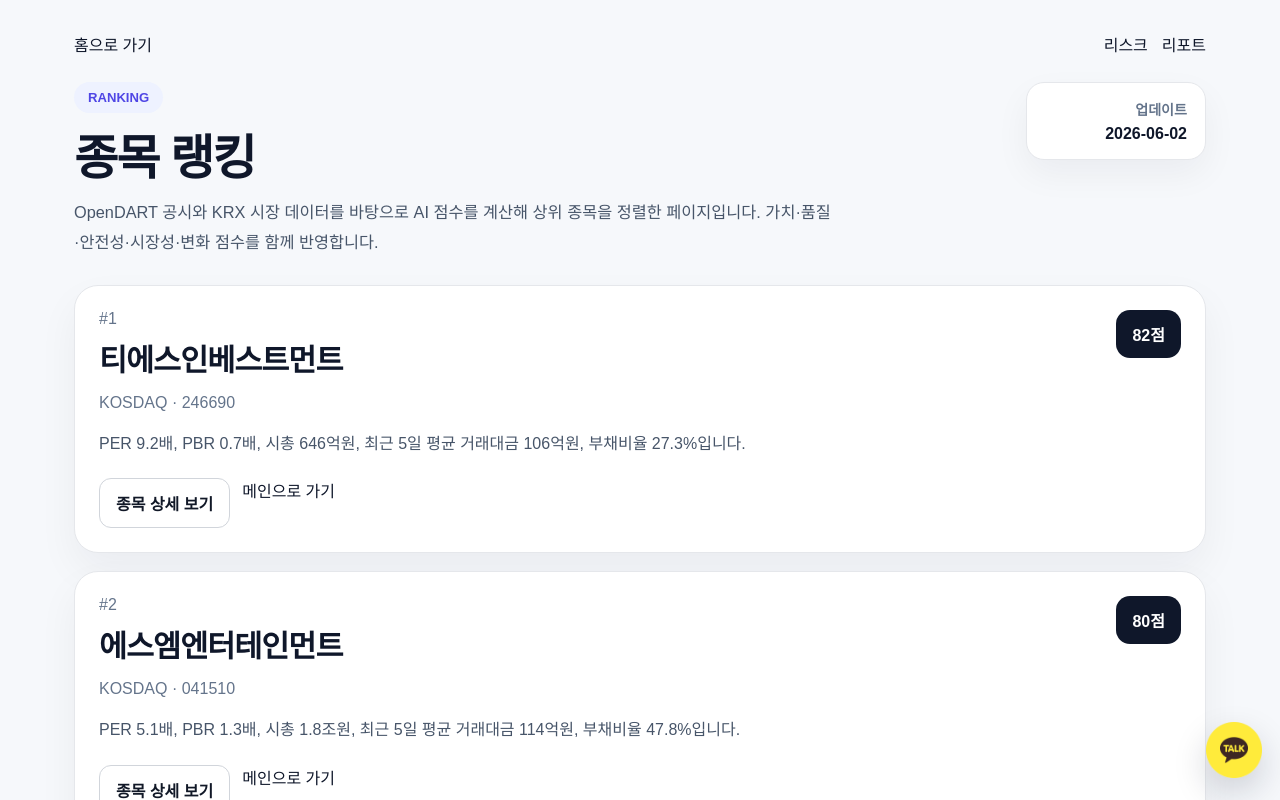
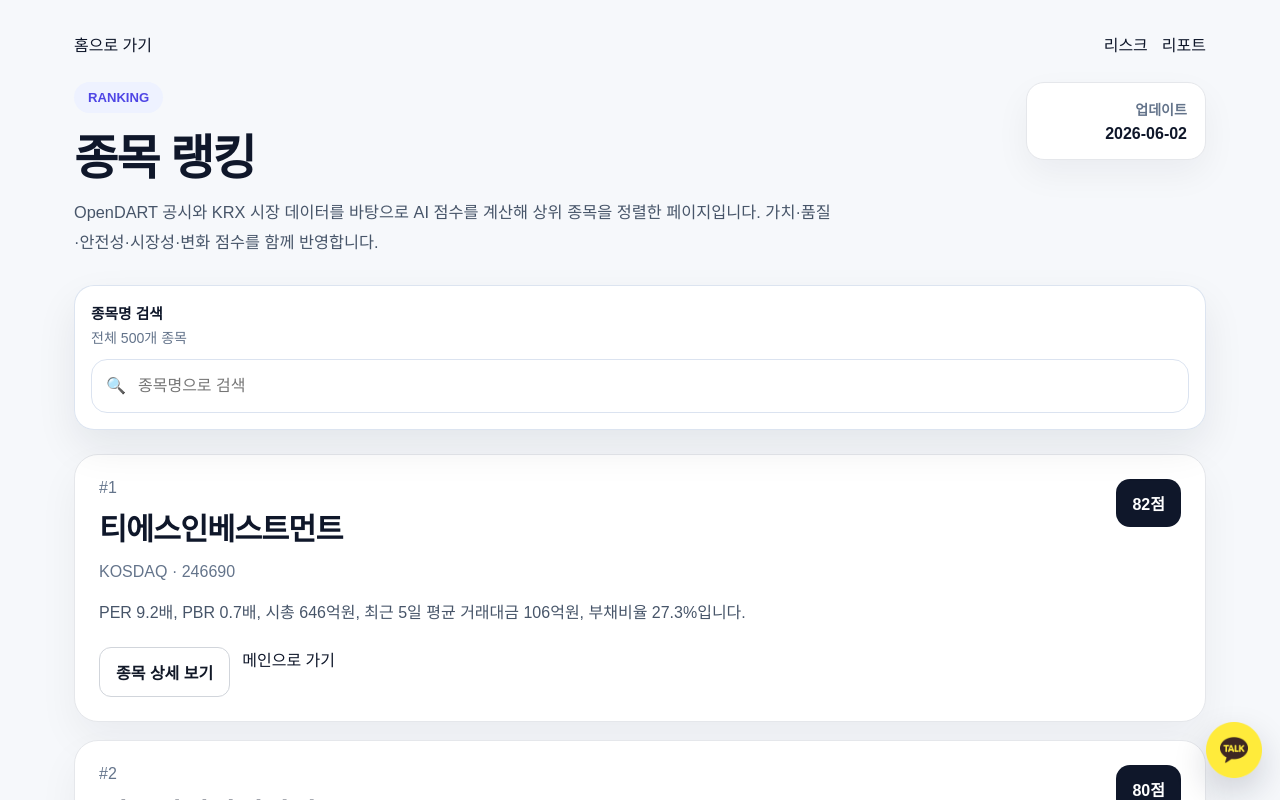
Before and after one commit to DcoyA/screener, a Next.js app: page /ranking in a window 1280 px wide. Shown: the top 800 px of the page. Built offline with nearby package versions, Linux system fonts and the light colour scheme.

Commit message:
Update page.js

```diff
--- a/app/ranking/page.js
+++ b/app/ranking/page.js
@@ -1,12 +1,60 @@
 "use client";
 
 import Link from "next/link";
+import { useMemo, useState } from "react";
 import stocks from "../data/stocks.json";
 
+function normalizeKeyword(value = "") {
+  return value.toLowerCase().replace(/\s+/g, "").trim();
+}
+
+function renderHighlightedName(name, query) {
+  if (!query) return name;
+
+  const directIndex = name.toLowerCase().indexOf(query.toLowerCase());
+  if (directIndex === -1) return name;
+
+  const before = name.slice(0, directIndex);
+  const match = name.slice(directIndex, directIndex + query.length);
+  const after = name.slice(directIndex + query.length);
+
+  return (
+    <>
+      {before}
+      <mark className="nameHighlight">{match}</mark>
+      {after}
+    </>
+  );
+}
 
 export default function RankingPage() {
-  const rankedStocks = [...stocks].sort((a, b) => b.totalScore - a.totalScore);
+  const [searchTerm, setSearchTerm] = useState("");
+
+  const rankedStocks = useMemo(
+    () =>
+      [...stocks]
+        .sort((a, b) => b.totalScore - a.totalScore)
+        .map((stock, index) => ({
+          ...stock,
+          originalRank: index + 1,
+        })),
+    []
+  );
+
   const updatedAt = rankedStocks[0]?.updatedAt || "-";
+  const normalizedSearchTerm = normalizeKeyword(searchTerm);
+
+  const filteredStocks = useMemo(() => {
+    if (!normalizedSearchTerm) return rankedStocks;
+
+    return rankedStocks.filter((stock) =>
+      normalizeKeyword(stock.name).includes(normalizedSearchTerm)
+    );
+  }, [rankedStocks, normalizedSearchTerm]);
+
+  const resultCountText = normalizedSearchTerm
+    ? `검색 결과 ${filteredStocks.length}개 / 전체 ${rankedStocks.length}개`
+    : `전체 ${rankedStocks.length}개 종목`;
 
   return (
     <>
@@ -37,13 +85,50 @@ export default function RankingPage() {
           </div>
         </section>
 
+        <div className="floatingSearchWrap">
+          <div className="floatingSearchCard">
+            <div className="searchHeader">
+              <div>
+                <p className="searchLabel">종목명 검색</p>
+                <p className="searchMeta">{resultCountText}</p>
+              </div>
+            </div>
+
+            <div className="searchInputRow">
+              <div className="searchInputBox">
+                <span className="searchIcon" aria-hidden="true">
+                  🔍
+                </span>
+                <input
+                  type="text"
+                  value={searchTerm}
+                  onChange={(e) => setSearchTerm(e.target.value)}
+                  placeholder="종목명으로 검색"
+                  aria-label="종목명 검색"
+                />
+              </div>
+
+              {searchTerm ? (
+                <button
+                  type="button"
+                  className="clearBtn"
+                  onClick={() => setSearchTerm("")}
+                >
+                  초기화
+                </button>
+              ) : null}
+            </div>
+          </div>
+        </div>
+
         <div className="listWrap">
-          {rankedStocks.map((stock, index) => (
+          {filteredStocks.length > 0 ? (
+            filteredStocks.map((stock) => (
               <div className="listCard" key={stock.code}>
                 <div className="listTop">
                   <div>
-                  <p className="muted">#{index + 1}</p>
-                  <h2>{stock.name}</h2>
+                    <p className="muted">#{stock.originalRank}</p>
+                    <h2>{renderHighlightedName(stock.name, searchTerm)}</h2>
                     <p className="stockCode">
                       {stock.market} · {stock.code}
                     </p>
@@ -63,7 +148,22 @@ export default function RankingPage() {
                   </Link>
                 </div>
               </div>
-          ))}
+            ))
+          ) : (
+            <div className="emptyState">
+              <p className="emptyTitle">검색 결과가 없습니다.</p>
+              <p className="emptyDesc">
+                종목명 기준으로만 검색됩니다. 다른 종목명을 입력해 보세요.
+              </p>
+              <button
+                type="button"
+                className="ghostBtn"
+                onClick={() => setSearchTerm("")}
+              >
+                검색 초기화
+              </button>
+            </div>
+          )}
         </div>
       </main>
 
@@ -131,7 +231,9 @@ export default function RankingPage() {
           box-shadow: 0 14px 34px rgba(15, 23, 42, 0.05);
           text-align: right;
         }
-        .updateLabel, .muted, .stockCode {
+        .updateLabel,
+        .muted,
+        .stockCode {
           color: #64748b;
         }
         .updateLabel {
@@ -139,6 +241,82 @@ export default function RankingPage() {
           margin-bottom: 6px;
           font-size: 0.88rem;
           font-weight: 700;
+        }
+        .floatingSearchWrap {
+          position: sticky;
+          top: 16px;
+          z-index: 30;
+          margin-bottom: 18px;
+        }
+        .floatingSearchCard {
+          border: 1px solid rgba(219, 227, 240, 0.95);
+          border-radius: 20px;
+          padding: 16px;
+          background: rgba(255, 255, 255, 0.94);
+          backdrop-filter: blur(12px);
+          box-shadow: 0 18px 40px rgba(15, 23, 42, 0.08);
+        }
+        .searchHeader {
+          display: flex;
+          justify-content: space-between;
+          align-items: center;
+          gap: 12px;
+          margin-bottom: 12px;
+        }
+        .searchLabel {
+          margin: 0;
+          font-size: 0.92rem;
+          font-weight: 800;
+          color: #0f172a;
+        }
+        .searchMeta {
+          margin: 4px 0 0;
+          color: #64748b;
+          font-size: 0.88rem;
+        }
+        .searchInputRow {
+          display: flex;
+          gap: 12px;
+          align-items: center;
+          flex-wrap: wrap;
+        }
+        .searchInputBox {
+          flex: 1 1 320px;
+          display: flex;
+          align-items: center;
+          gap: 10px;
+          height: 54px;
+          border-radius: 16px;
+          border: 1px solid #dbe3f0;
+          background: #ffffff;
+          padding: 0 14px;
+        }
+        .searchInputBox:focus-within {
+          border-color: #4f46e5;
+          box-shadow: 0 0 0 4px rgba(79, 70, 229, 0.12);
+        }
+        .searchIcon {
+          font-size: 1rem;
+          line-height: 1;
+        }
+        .searchInputBox input {
+          flex: 1;
+          height: 100%;
+          border: none;
+          outline: none;
+          background: transparent;
+          color: #0f172a;
+          font-size: 1rem;
+        }
+        .clearBtn {
+          height: 54px;
+          padding: 0 16px;
+          border-radius: 16px;
+          border: 1px solid #dbe3f0;
+          background: #ffffff;
+          color: #0f172a;
+          font-weight: 800;
+          cursor: pointer;
         }
         .listWrap {
           display: grid;
@@ -162,6 +340,13 @@ export default function RankingPage() {
           margin: 8px 0 10px;
           font-size: 1.9rem;
           letter-spacing: -0.03em;
+          word-break: keep-all;
+        }
+        .nameHighlight {
+          background: #fef08a;
+          color: inherit;
+          padding: 0 2px;
+          border-radius: 4px;
         }
         .summaryText {
           margin: 14px 0 20px;
@@ -182,6 +367,25 @@ export default function RankingPage() {
           gap: 12px;
           flex-wrap: wrap;
         }
+        .emptyState {
+          border-radius: 24px;
+          padding: 36px 24px;
+          background: linear-gradient(180deg, #ffffff 0%, #f8fbff 100%);
+          border: 1px solid #e5e7eb;
+          box-shadow: 0 18px 40px rgba(15, 23, 42, 0.05);
+          text-align: center;
+        }
+        .emptyTitle {
+          margin: 0 0 8px;
+          font-size: 1.25rem;
+          font-weight: 800;
+          color: #0f172a;
+        }
+        .emptyDesc {
+          margin: 0 0 18px;
+          color: #64748b;
+          line-height: 1.7;
+        }
         .homeBtn,
         .linkBtn,
         .ghostBtn {
@@ -195,6 +399,7 @@ export default function RankingPage() {
           border: 1px solid #dbe3f0;
           background: #fff;
           color: #0f172a;
+          cursor: pointer;
         }
         .homeBtn {
           background: #0f172a;
@@ -213,6 +418,19 @@ export default function RankingPage() {
             width: 100%;
             text-align: left;
           }
+          .floatingSearchWrap {
+            top: 12px;
+          }
+          .searchInputRow {
+            flex-direction: column;
+            align-items: stretch;
+          }
+          .clearBtn,
+          .homeBtn,
+          .linkBtn,
+          .ghostBtn {
+            width: 100%;
+          }
         }
       `}</style>
     </>
```
Lines whose indentation alone changed are shown as unchanged.
